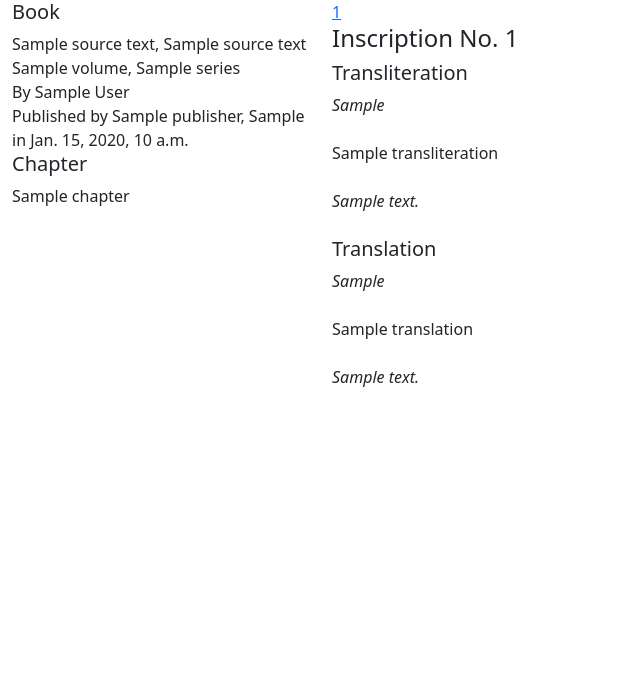
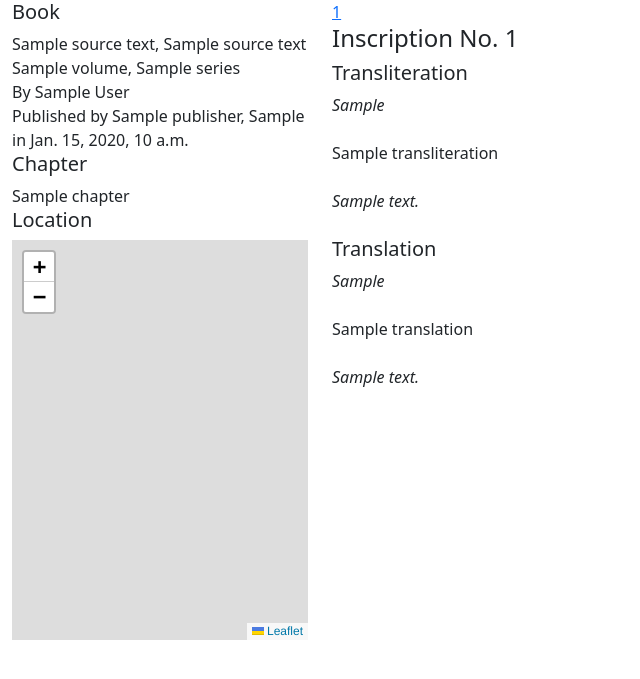
Before and after one commit to ShreyasKolpe/epigraphia-rest-apis, a Django app: template epigraphia/templates/inscription.html in a window 1280 px wide. Shown: the top 679 px of the page, without its empty margins (0-640 px from the left). Run offline with Django 3.2, Linux system fonts and the light colour scheme; the template is opened without the code that fills it: most values are stand-ins (such as "Sample title", 1, 10 or a date in 2020).

Commit message:
Added leaflet map to inscription page

```diff
--- a/epigraphia/apis/models.py
+++ b/epigraphia/apis/models.py
@@ -141,6 +141,8 @@ class InscriptionJoined(models.Model):
     source_text_chapter_title = models.TextField()
     source_text_inscription_number = models.IntegerField()
     inscription_id = models.IntegerField(primary_key=True)
+    location_name = models.TextField(blank=True, null=True)
+    coordinates = gis_models.PointField()
     translation_header = models.TextField(blank=True, null=True)
     translation = models.TextField(blank=True, null=True)
     translation_footnotes = models.TextField(blank=True, null=True)
--- a/epigraphia/apis/views.py
+++ b/epigraphia/apis/views.py
@@ -484,6 +484,10 @@ def extract_inscription_attributes(inscription):
             "title": inscription.source_text_chapter_title,
         },
         "inscription_id": inscription.inscription_id,
+        "location": {
+            "name": inscription.location_name,
+            "coordinates": [inscription.coordinates[1], inscription.coordinates[0]] if inscription.coordinates else None
+        },
         "inscription_number": inscription.source_text_inscription_number,
         "translation_header": inscription.translation_header,
         "translation": inscription.translation,
--- a/epigraphia/templates/inscription.html
+++ b/epigraphia/templates/inscription.html
@@ -6,8 +6,11 @@
     <meta name="viewport" content="width=device-width, initial-scale=1">
     <meta name="description" content="Epigraphia Carnatica Inscriptions">
     <meta name="keywords" content="epigraphia, carnatica, history, inscriptions">
-    <link href="https://cdn.jsdelivr.net/npm/bootstrap@5.1.3/dist/css/bootstrap.min.css" rel="stylesheet" integrity="sha384-1BmE4kWBq78iYhFldvKuhfTAU6auU8tT94WrHftjDbrCEXSU1oBoqyl2QvZ6jIW3" crossorigin="anonymous">
+    <link rel="stylesheet" href="https://cdn.jsdelivr.net/npm/bootstrap@5.1.3/dist/css/bootstrap.min.css"
+          integrity="sha384-1BmE4kWBq78iYhFldvKuhfTAU6auU8tT94WrHftjDbrCEXSU1oBoqyl2QvZ6jIW3" crossorigin="anonymous">
     <link rel="stylesheet" href="https://cdn.jsdelivr.net/npm/bootstrap-icons@1.8.1/font/bootstrap-icons.css">
+    <link rel="stylesheet" href="https://unpkg.com/leaflet@1.9.4/dist/leaflet.css"
+          integrity="sha256-p4NxAoJBhIIN+hmNHrzRCf9tD/miZyoHS5obTRR9BMY=" crossorigin=""/>
 </head>
 <body>
 
@@ -28,6 +31,12 @@
                 <div id="sourceTextChapter" style="display: block">
                     <h5>Chapter</h5>
                     {{ inscription.chapter.title }}
+                </div>
+                <div id="location" style="display: block">
+                    <h5>Location</h5>
+                    {% if inscription.location.name %}
+                        <div id="map" style="height: 400px"></div>
+                    {% endif %}
                 </div>
             </div>
             <div id="inscription" class="col-lg-9">
@@ -72,6 +81,18 @@
         </div>
     </div>
 
-    <script src="https://cdn.jsdelivr.net/npm/bootstrap@5.1.3/dist/js/bootstrap.bundle.min.js" integrity="sha384-ka7Sk0Gln4gmtz2MlQnikT1wXgYsOg+OMhuP+IlRH9sENBO0LRn5q+8nbTov4+1p" crossorigin="anonymous"></script>
+    <script src="https://cdn.jsdelivr.net/npm/bootstrap@5.1.3/dist/js/bootstrap.bundle.min.js"
+            integrity="sha384-ka7Sk0Gln4gmtz2MlQnikT1wXgYsOg+OMhuP+IlRH9sENBO0LRn5q+8nbTov4+1p" crossorigin="anonymous"></script>
+    <script src="https://unpkg.com/leaflet@1.9.4/dist/leaflet.js"
+          integrity="sha256-20nQCchB9co0qIjJZRGuk2/Z9VM+kNiyxNV1lvTlZBo=" crossorigin=""></script>
+    <script>
+        var map = L.map('map').setView({{ inscription.location.coordinates }}, 10);
+        L.tileLayer('https://tile.openstreetmap.org/{z}/{x}/{y}.png', {
+                    maxZoom: 19,
+                    attribution: '&copy; <a href="http://www.openstreetmap.org/copyright">OpenStreetMap</a>'
+        }).addTo(map);
+        var marker = L.marker({{ inscription.location.coordinates }}).addTo(map);
+        marker.bindPopup("{{ inscription.location.name }}").openPopup();
+    </script>
 </body>
 </html>
```
